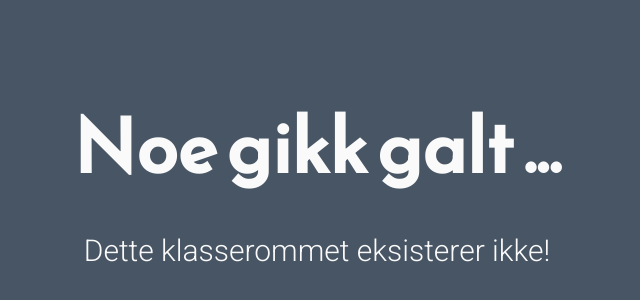
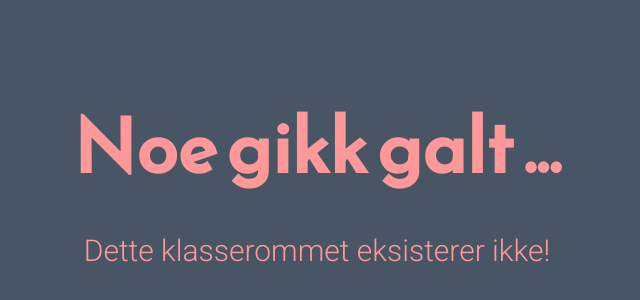
Before and after one commit to promise/timeplan, a plain HTML site: page 404.html in a window 1280 px wide. Shown: the part 206-506 px from the top of the page, without its empty margins (323-963 px from the left). Drawn offline with nearby package versions, Linux system fonts and the light colour scheme.

Commit message:
Add colors for different topics

```diff
--- a/404.html
+++ b/404.html
@@ -11,7 +11,7 @@
 	<link rel="stylesheet" href="main.css">
 </head>
 <body>
-	<main style="background: #485564; color: #FAFAFA;">
+	<main id="mainbody" style="background: #485564; color: #FAFAFA;">
 		<div class="classtitle" id="classtitle">Laster...</div>
 		<div class="classtime" id="classtime"></div>
 
@@ -19,11 +19,31 @@
 
 	<script src="https://ajax.googleapis.com/ajax/libs/jquery/3.4.1/jquery.min.js"></script>
 	<script>
+		let colors = {
+			"Naturfag": "AADDAA",
+			"Kroppsøving": "AADDDD",
+			"Samfunnsfag": "DDCCAA",
+			"Norsk": "DDAAAA",
+			"Matematikk": "AAADDD",
+			"Engelsk": "DDDDAA",
+			"Valgfag": "DDAADD",
+			"Språk": "AACCDD",
+			"Kunst og håndverk": "CCDDAA",
+			"Utdanningsvalg": "BAAADD",
+			"Musikk": "BEAADD",
+			"Mat og helse": "DDAACA",
+			"KRLE": "DDCCAA",
+			"Friminutt": "DDDDDD",
+			"Vanilla": "AAAAAA",
+			"Feil": "FF9999"
+		}, otherColors = "background: #485564; color: #"
+
 		let data = { loading: true }, classMatches = window.location.pathname.match(/[0-9][0-9]?[A-E]/gmi), thisclass = classMatches ? classMatches[0] : null;
 
 		if (!thisclass) setTimeout(() => {
 			document.getElementById('classtitle').innerText = "Noe gikk galt ..."
 			document.getElementById('classtime').innerText = "Dette klasserommet eksisterer ikke!"
+			document.getElementById('mainbody').style = otherColors + colors.Feil
 			return;
 		}, 500); else fetchData() && setInterval(fetchData, 60000);
 
@@ -34,12 +54,16 @@
 				dataType: 'json',
 				success: raw => {
 					data = raw;
-					update();
-					setInterval(update, 1000);
+					update(); // vi oppdaterer så raskt som mulig
+					setTimeout(fetchData, 300000) // hvis ukeplanen endres vil vi ha endringene
 				},
-				error: () => {}
+				error: () => {
+					setTimeout(fetchData, 5000) // vi prøver på nytt
+				}
 			})
 		}
+
+		setInterval(update, 1000); // vi oppdaterer hvert sekund
 
 		function update() {
 			if (data.loading) return;
@@ -51,6 +75,7 @@
 			if (!today) { // helg
 				document.getElementById('classtitle').innerText = "Det er helg 🎉"
 				document.getElementById('classtime').innerText = ""
+				document.getElementById('mainbody').style = otherColors + colors.Vanilla
 			} else { // ikke helg
 				let classnow = today.topics.find(t => t.timeStart < now && now < t.timeEnd)
 				if (!classnow) { // ikke time
@@ -59,6 +84,7 @@
 						for (let topic of today.topics) if (now < topic.timeEnd) {
 							document.getElementById('classtitle').innerText = "Friminutt! Neste er " + topic.name
 							document.getElementById('classtime').innerText = topic.time[0] + " - " + msToTime(topic.timeStart - now, true)
+							document.getElementById('mainbody').style = otherColors + colors.Friminutt
 							break;
 						}
 					} else { // ikke friminutt
@@ -66,6 +92,7 @@
 							let topic = today.topics[0]
 							document.getElementById('classtitle').innerText = "God morgen! Første time er " + topic.name
 							document.getElementById('classtime').innerText = topic.time[0] + " - " + msToTime(topic.timeStart - now, true)
+							document.getElementById('mainbody').style = otherColors + (colors[topic.name] || colors.Vanilla)
 						} else { // etter skolen
 							document.getElementById('classtitle').innerText = "God kveld!"
 							document.getElementById('classtime').innerText = ""
@@ -74,11 +101,12 @@
 				} else { // time
 					document.getElementById('classtitle').innerText = classnow.name
 					document.getElementById('classtime').innerText = msToTime(now - classnow.timeStart, true) + " - " + msToTime(classnow.timeEnd - now, true)
+					document.getElementById('mainbody').style = otherColors + (colors[topic.name] || colors.Vanilla)
 				}
 			}
 		}
 
-		function msToTime(ms, short = false){
+		function msToTime(ms, short = false) {
 			days = Math.floor(ms / 86400000); // 24*60*60*1000
 			daysms = ms % 86400000; // 24*60*60*1000
 			hours = Math.floor(daysms / 3600000); // 60*60*1000
```
Also changed, not shown: index.html (+2 -2 lines).
